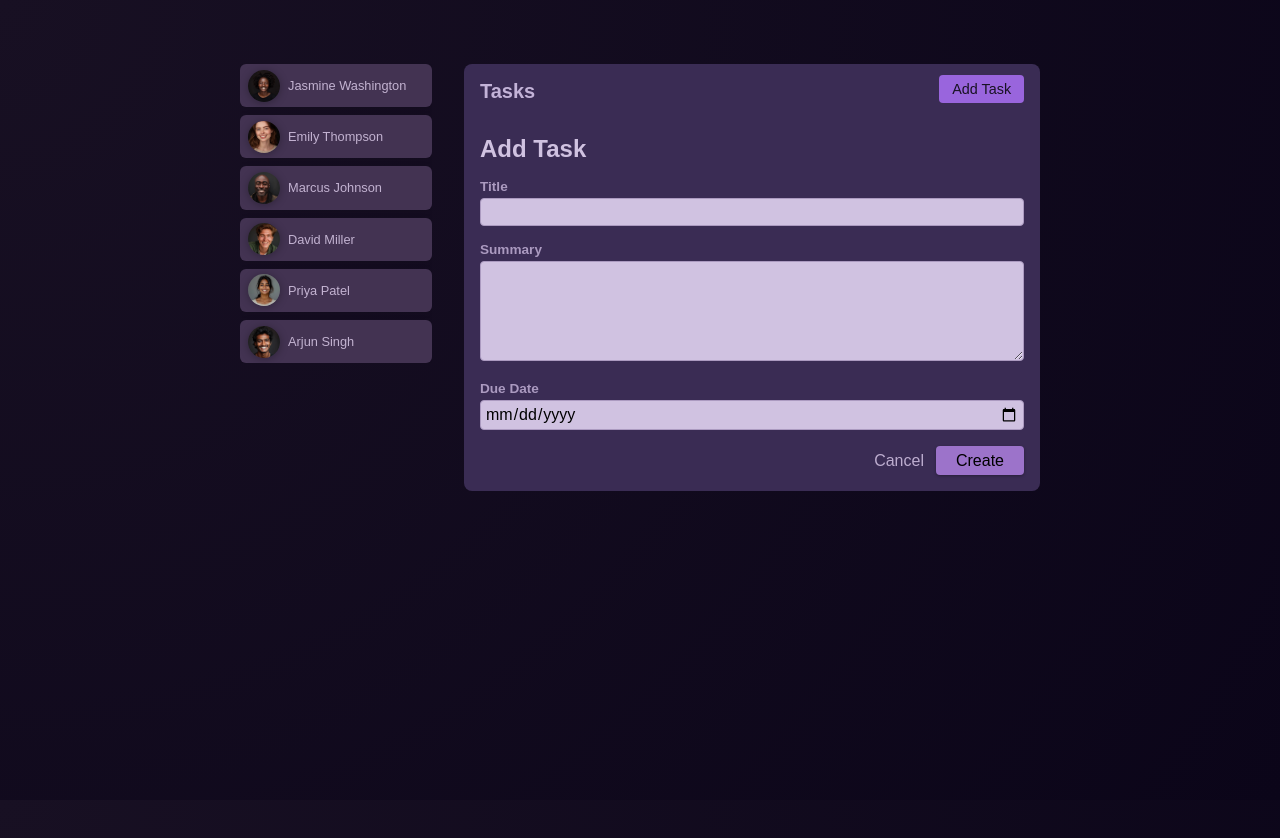
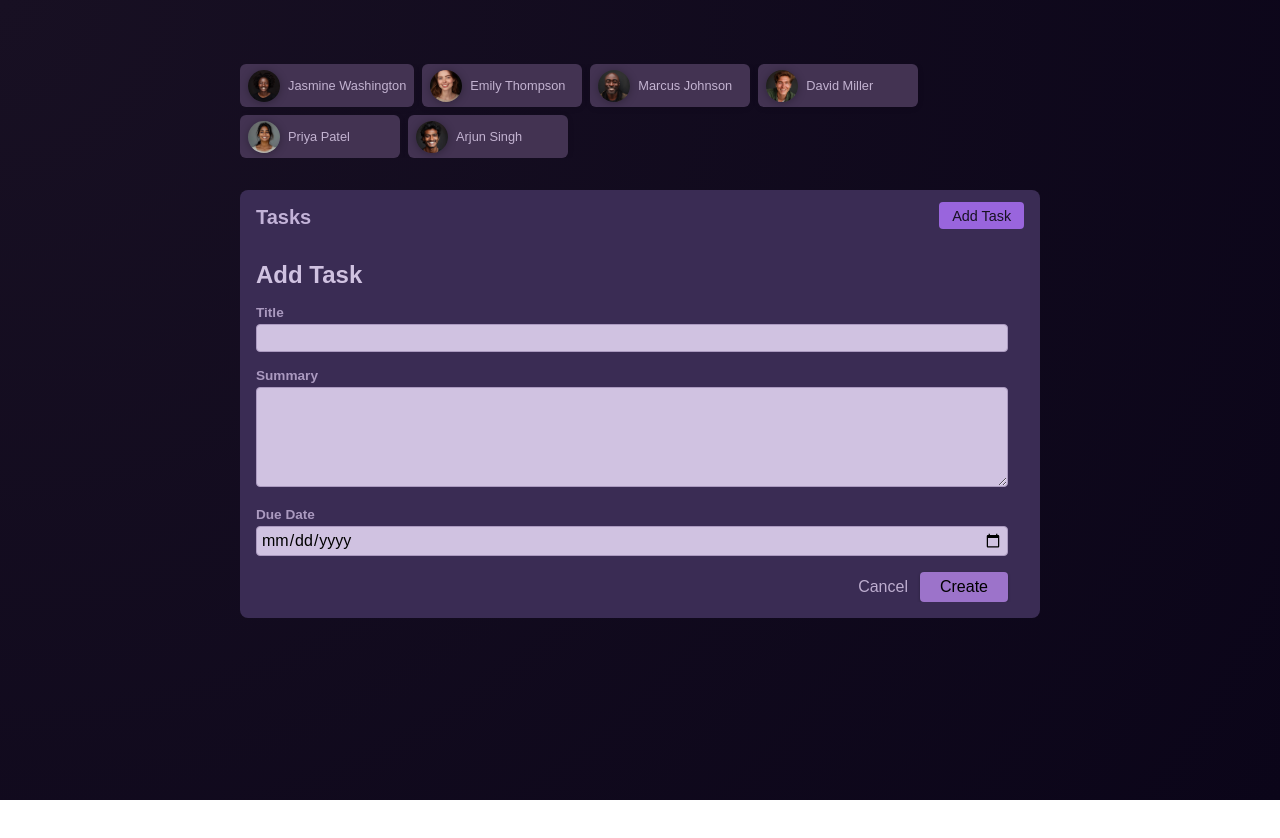
Before and after one commit to flavia3107/angular-routing, an Angular app: page /users/1/tasks/new in a window 1280 px wide. Shown: the top 838 px of the page. After the commit the page ends 800 px from the top, so only its background shows below. Built offline with nearby package versions, Linux system fonts and the light colour scheme.

Commit message:
Routing: Update layout

```diff
--- a/src/app/app.component.css
+++ b/src/app/app.component.css
@@ -10,6 +10,5 @@ main {
 @media (min-width: 768px) {
   main {
     margin: 4rem auto;
-    grid-template-columns: 1fr 3fr;
   }
 }
--- a/src/app/tasks/new-task/new-task.component.css
+++ b/src/app/tasks/new-task/new-task.component.css
@@ -81,6 +81,12 @@ button[type="submit"]:active {
   box-shadow: 0 1px 6px rgba(0, 0, 0, 0.3);
 }
 
+form {
+  overflow: auto;
+  max-height: calc(100vh - 25rem);
+  padding: 0 1rem 0 0;
+}
+
 @media (min-width: 768px) {
   dialog {
     padding: 2rem;
--- a/src/app/tasks/tasks.component.css
+++ b/src/app/tasks/tasks.component.css
@@ -11,10 +11,10 @@ a:active {
 ul {
   list-style: none;
   margin: 1rem 0;
-  padding: 0;
+  padding: 0 1rem 0 0;
   display: flex;
   flex-direction: column;
   gap: 1rem;
-  max-height: 50vh;
+  height: calc(100vh - 26rem);
   overflow: auto;
 }
--- a/src/app/users/user-tasks/user-tasks.component.css
+++ b/src/app/users/user-tasks/user-tasks.component.css
@@ -2,7 +2,7 @@
   padding: 1rem;
   border-radius: 8px;
   max-height: 60vh;
-  overflow: auto;
+  overflow: hidden;
   background-color: #3a2c54;
 }
 
--- a/src/app/users/users.component.css
+++ b/src/app/users/users.component.css
@@ -5,10 +5,5 @@ ul {
   display: flex;
   gap: 0.5rem;
   overflow: auto;
+  flex-wrap: wrap;
 }
-
-@media (min-width: 768px) {
-  ul {
-    flex-direction: column;
-  }
-}
--- a/src/styles.css
+++ b/src/styles.css
@@ -13,5 +13,4 @@ body {
   color: #c3b3d8;
   margin: 0;
   padding: 0;
-  height: 100%;
 }
```
